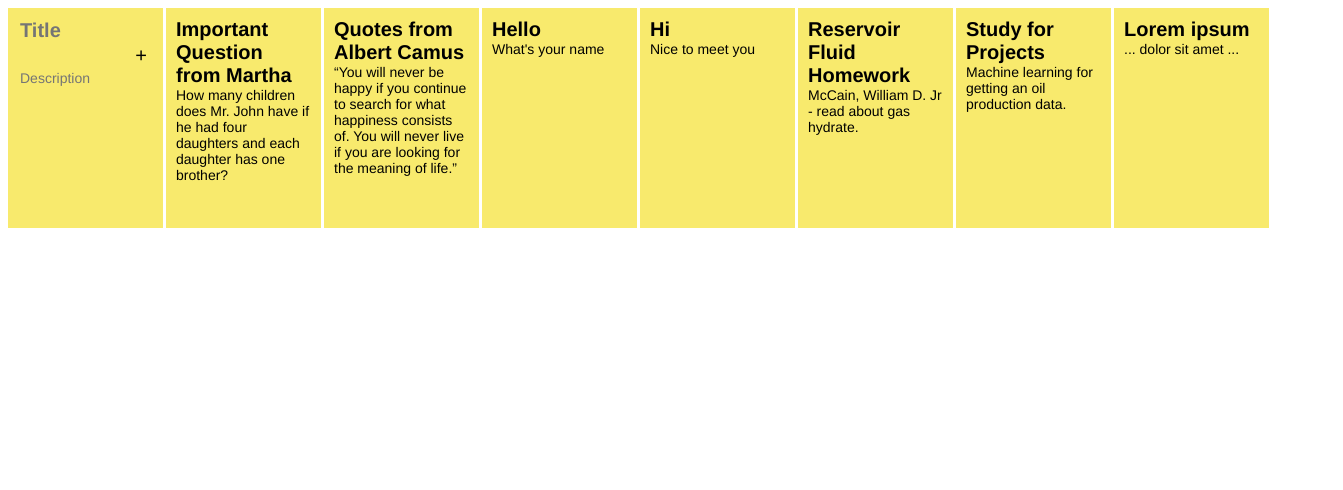
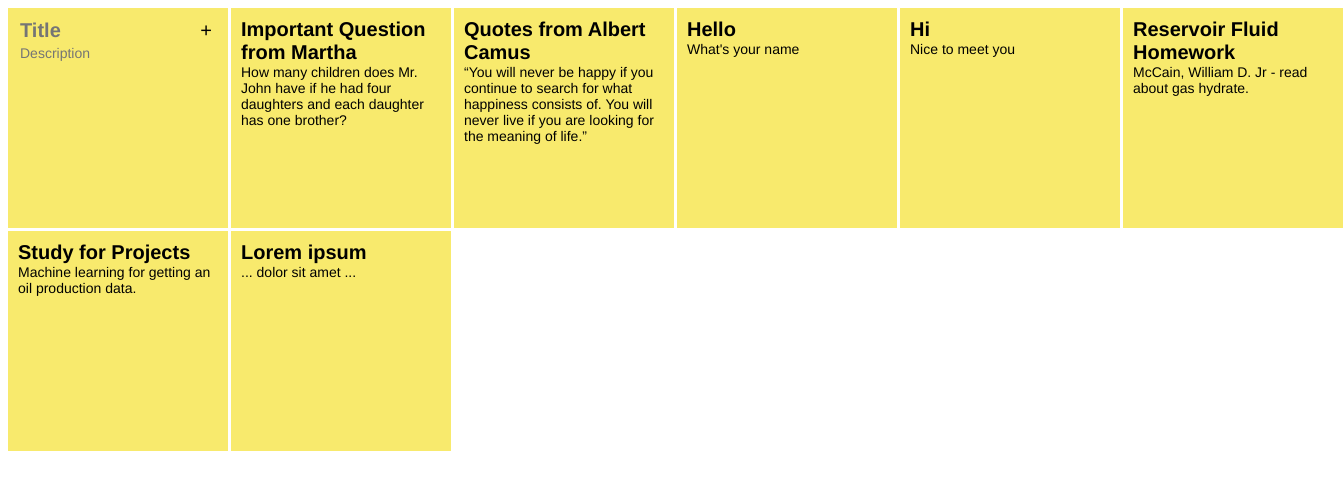
Before and after one commit to daimessdn/mynote, a React (Create React App) app: page / in a window 1280 px wide. Shown: the top 490 px of the page, 1343 px wide, since content can reach past the window. Built offline with nearby package versions, Linux system fonts and the light colour scheme.

Commit message:
made card to displayed as grid...

```diff
--- a/src/index.css
+++ b/src/index.css
@@ -20,7 +20,6 @@ h1 {
 	width: 200px;
 	height: 200px;
 	padding: 10px;
-	margin-right: 3px;
 }
 
 .card h1, .card p {
@@ -28,7 +27,9 @@ h1 {
 }
 
 .card-group {
-	display: flex;
+	display: grid;
+	grid-template-columns: 220px 220px 220px 220px 220px 220px;
+	grid-gap: 3px;
 }
 
 .add-action {
```
